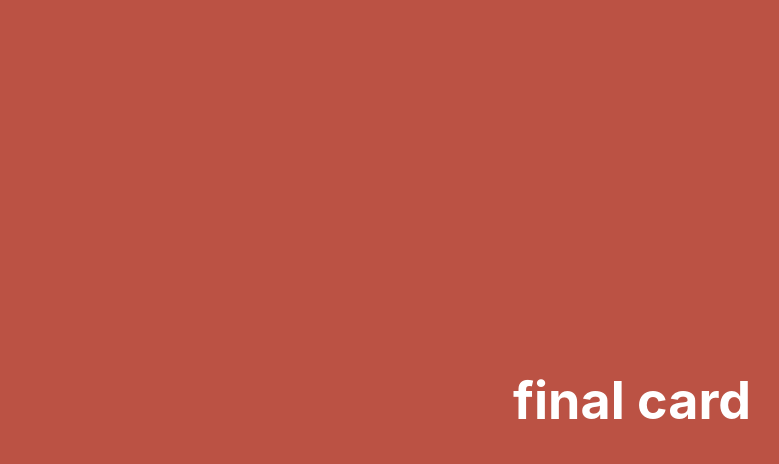
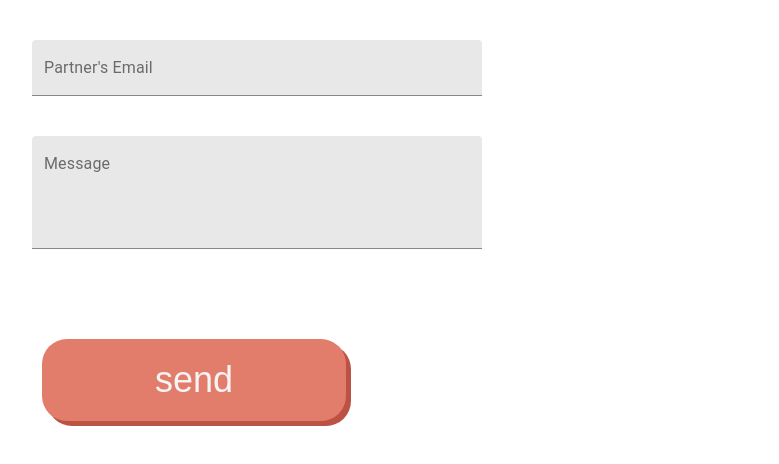
Before and after one commit to cindyxzhang/wnrs, a React (Create React App) app in the folder frontend/: page / in a window 1280 px wide. Shown: the top 464 px of the page, without its empty margins (8-787 px from the left). Built offline with nearby package versions, Linux system fonts and the light colour scheme.

Commit message:
email page set up

```diff
--- a/frontend/package.json
+++ b/frontend/package.json
@@ -3,12 +3,15 @@
   "version": "0.1.0",
   "private": true,
   "dependencies": {
+    "@material-ui/core": "^4.10.0",
+    "@material-ui/icons": "^4.9.1",
     "@testing-library/jest-dom": "^4.2.4",
     "@testing-library/react": "^9.3.2",
     "@testing-library/user-event": "^7.1.2",
     "react": "^16.13.1",
     "react-dom": "^16.13.1",
-    "react-scripts": "3.4.1"
+    "react-scripts": "3.4.1",
+    "typeface-roboto": "^0.0.75"
   },
   "scripts": {
     "start": "react-scripts start",
--- a/frontend/src/index.js
+++ b/frontend/src/index.js
@@ -9,10 +9,11 @@ import Perception from "./pages/LevelPage/Perception";
 import Connection from "./pages/LevelPage/Connection";
 import Reflection from "./pages/LevelPage/Reflection";
 import Final from "./pages/LevelPage/Final";
+import Email from "./pages/Email/Email";
 
 ReactDOM.render(
   <React.StrictMode>
-    <Final />
+    <Email />
   </React.StrictMode>,
   document.getElementById("root")
 );
--- a/frontend/src/pages/Email/Email.js
+++ b/frontend/src/pages/Email/Email.js
@@ -1,20 +1,41 @@
 import React from "react";
+import { makeStyles } from "@material-ui/core/styles";
+import TextField from "@material-ui/core/TextField";
 import GenericButton from "../../components/GenericButton/index.js";
 
-class Email extends React.Component {
-  render() {
-    return (
-      <form>
-        <p>Partner's Email</p>
-        <input type="text" />
-        <label>
-          Message
-          <textarea></textarea>
-        </label>
-        <GenericButton label="send"></GenericButton>
-      </form>
-    );
-  }
+const useStyles = makeStyles((theme) => ({
+  root: {
+    "& .MuiTextField-root": {
+      margin: theme.spacing(5),
+      width: 450,
+      display: "flex",
+    },
+  },
+}));
+
+export default function BasicTextFields() {
+  const classes = useStyles();
+  return (
+    <form className={classes.root} noValidate autoComplete="off">
+      <div>
+        <TextField
+          id="outlined-basic"
+          label="Partner's Email"
+          variant="filled"
+        />
+      </div>
+      <div>
+        <TextField
+          id="outlined-multiline-static"
+          label="Message"
+          multiline
+          rows={4}
+          variant="filled"
+        />
+      </div>
+      <div>
+        <GenericButton label="send" className=""></GenericButton>
+      </div>
+    </form>
+  );
 }
-
-export default Email;
```
Also changed, not shown: 1 other file (tests, documents, lock files or other folders).
